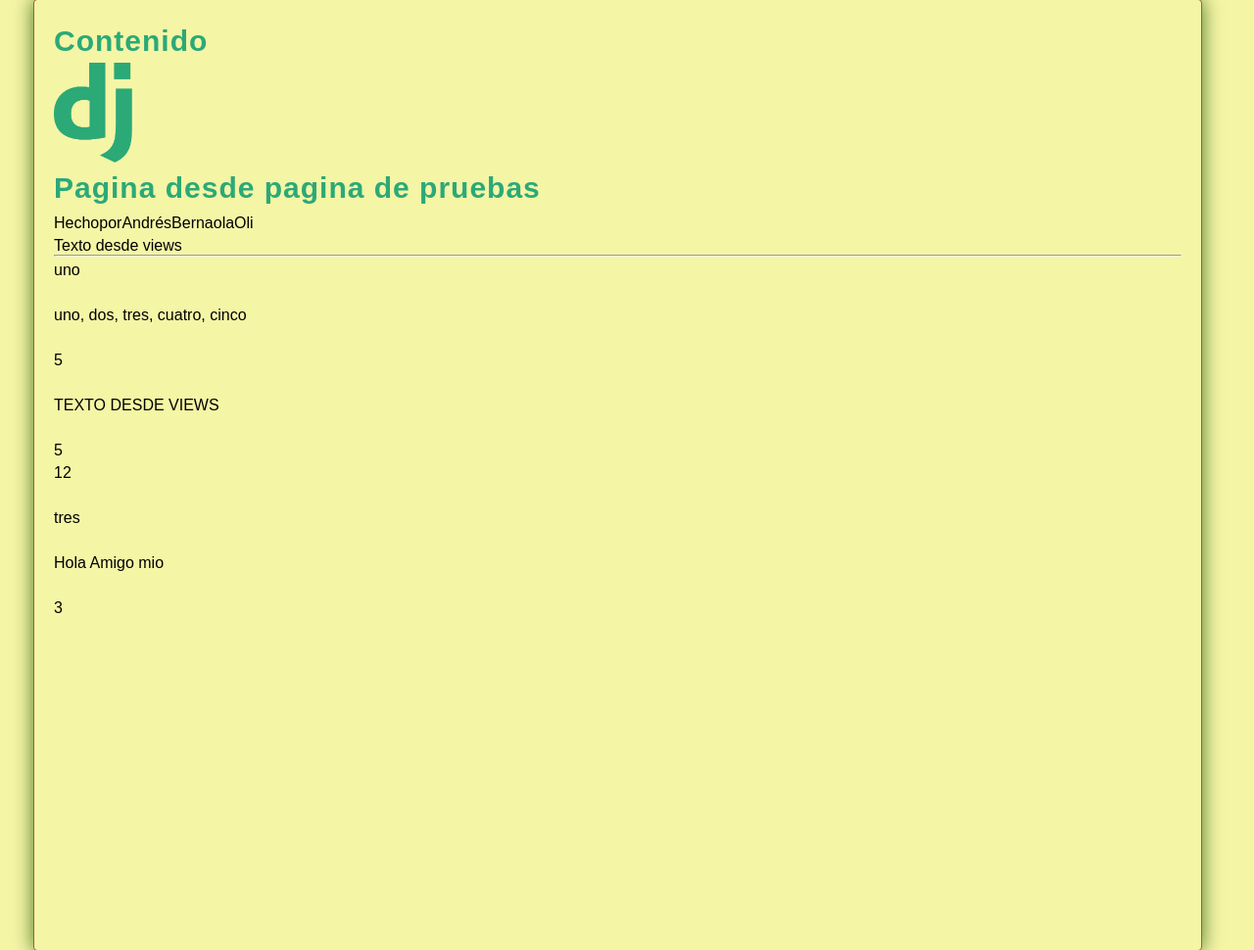
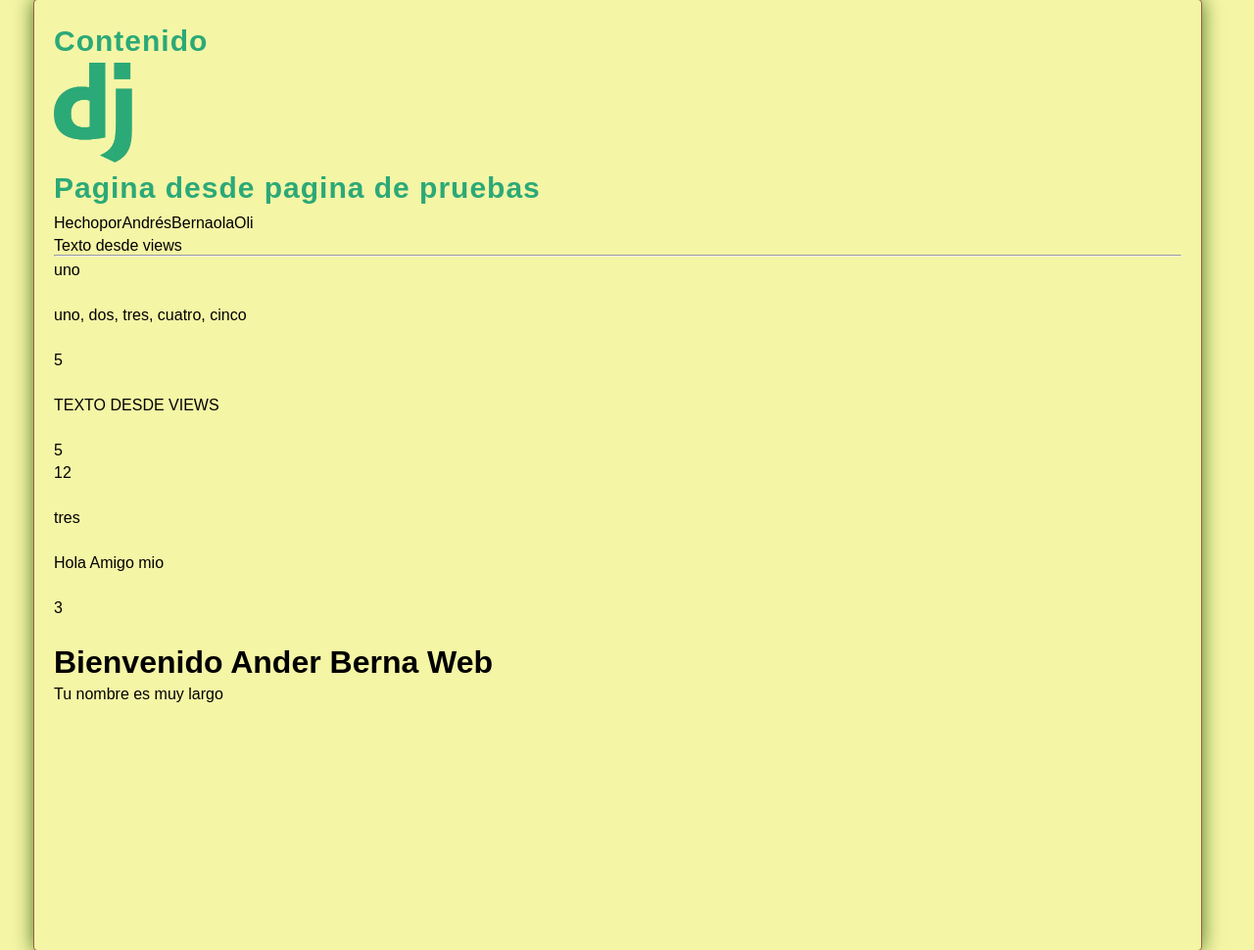
Before and after one commit to Lekanda/master-python, a Django app: page /pagina-pruebas/ in a window 1280 px wide. Shown: the part 233-1203 px from the top of the page at 98% size. Run offline with Django 3.2, Linux system fonts and the light colour scheme.

Commit message:
212-Filtros Personalizados

```diff
--- a/22-django/AprendiendoDjango/miapp/templates/layout.html
+++ b/22-django/AprendiendoDjango/miapp/templates/layout.html
@@ -1,4 +1,3 @@
-{% load static %}
 <!DOCTYPE html>
 <html lang="es">
 
@@ -10,6 +9,8 @@
         {% endblock %}
         | Django
     </title>
+    {% load filters %}
+    {% load static %}
     <link rel="stylesheet" type="text/css" href="{% static 'css/styles.css' %}"/>
 </head>
 
--- a/22-django/AprendiendoDjango/miapp/templates/pagina.html
+++ b/22-django/AprendiendoDjango/miapp/templates/pagina.html
@@ -1,4 +1,5 @@
 {% extends 'layout.html' %}
+{% load filters %}
 
 {% block title %}
     Pagina de pruebas
@@ -32,5 +33,8 @@
     <p>
         {{"<h1>Hola</h1> <strong>Amigo mio</strong>"|striptags|wordcount}}
     </p>
-
+    <br/>
+    <p>
+        {{"Ander Berna Web"|saludo|safe}}
+    </p>
 {% endblock %}
--- /dev/null
+++ b/22-django/AprendiendoDjango/miapp/templatetags/filters.py
@@ -0,0 +1,10 @@
+from django import template
+
+register = template.Library()
+
+@register.filter(name='saludo')
+def saludo(value):
+
+    if len(value)>=8:
+        largo='<p>Tu nombre es muy largo</p>'
+    return f"<h1 style='background:greencolor:white'>Bienvenido {value}</h1>"+largo
```
Also changed, not shown: 22-django/AprendiendoDjango/miapp/templatetags/__init__.py (added).
